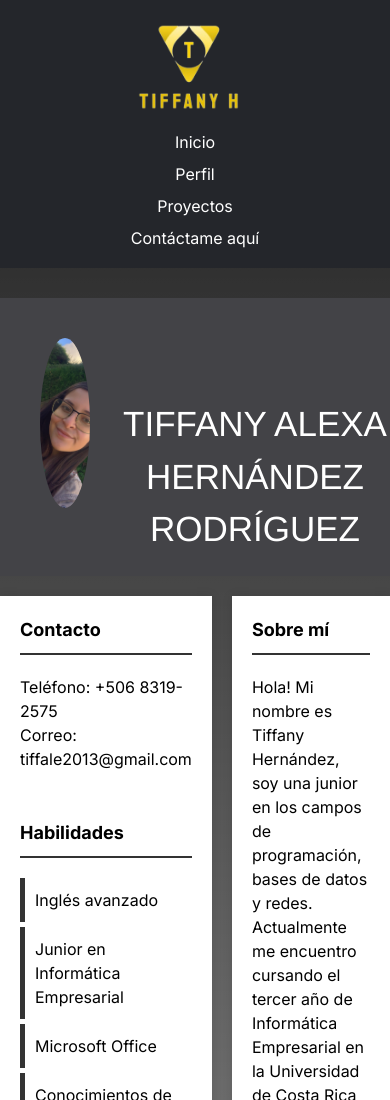
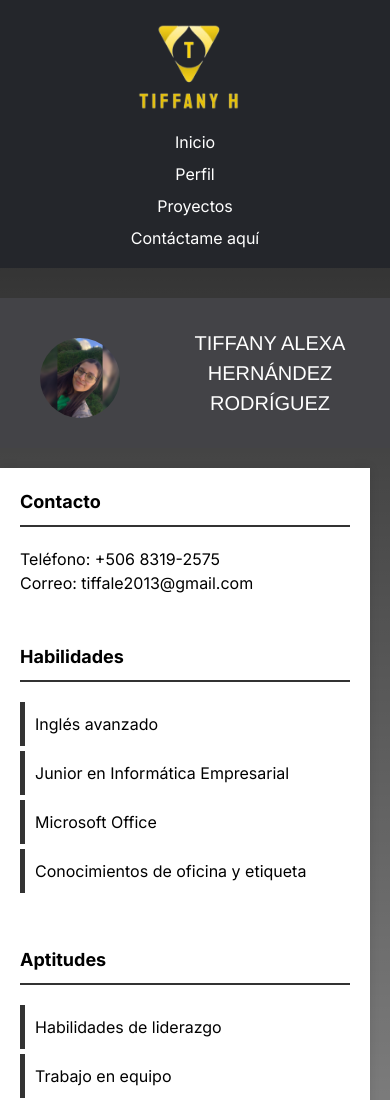
Before and after one commit to tihernan/portafolio_personal, a Next.js app: page /personal in a window 390 px wide. Shown: the top 1100 px of the page. Built offline with nearby package versions, Linux system fonts and the light colour scheme.

Commit message:
Correciones del header y personal
Cambié el nombre de foto por logo, ya que estaba modificando el elemento incorrecto
Además, implementé responsive a la seccion de perfil, para que se muestre de mejor manera

```diff
--- a/src/app/globals.css
+++ b/src/app/globals.css
@@ -87,18 +87,14 @@ body {
     gap: 0.5rem;
   }
 
-  .header img.foto {
+  .header img.logo {
     max-width: 50px;
-    margin-left: 120px;
-    align-items: center;
-    justify-content: center;
   }
 
   .nav-link {
     font-size: 1rem;
   }
 }
-
 
 
 /*Footer*/
--- a/src/app/personal/style.css
+++ b/src/app/personal/style.css
@@ -79,3 +79,33 @@ ul {
     padding: 10px;
     border-left: 5px solid #333;
 }
+
+/* Responsive del perfil */
+@media only screen and (max-width: 768px) {
+    .header {
+        padding: 20px 0;
+    }
+
+    .header img.foto {
+        width: 80px;
+        height: 80px;
+    }
+
+    .header h1 {
+        font-size: 20px;
+        margin-top: 10px;
+    }
+
+    .content {
+        flex-direction: column;
+    }
+
+    .sidebar {
+        order: -1;
+        margin-bottom: 0;
+    }
+
+    .main {
+        order: 1;
+    }
+}
```
